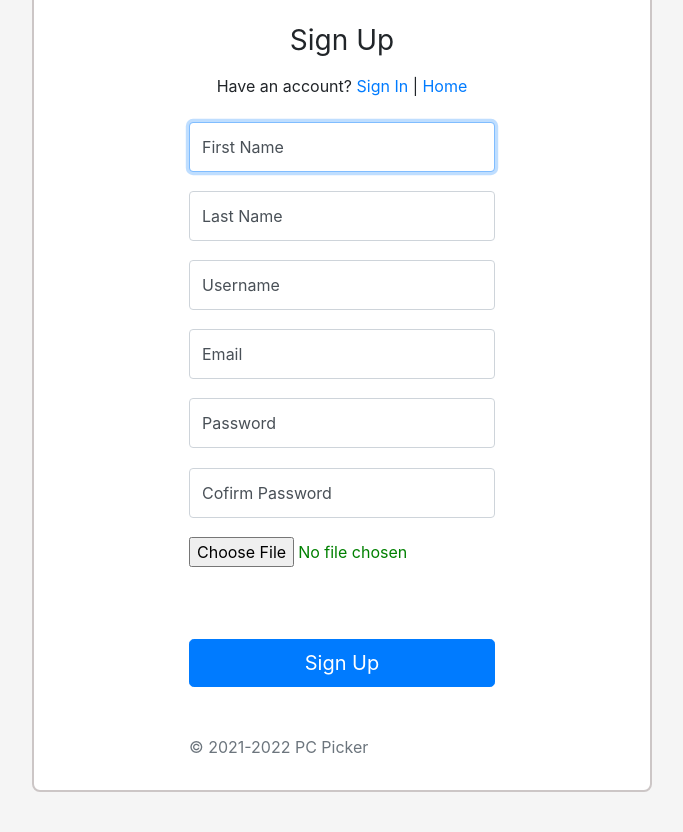
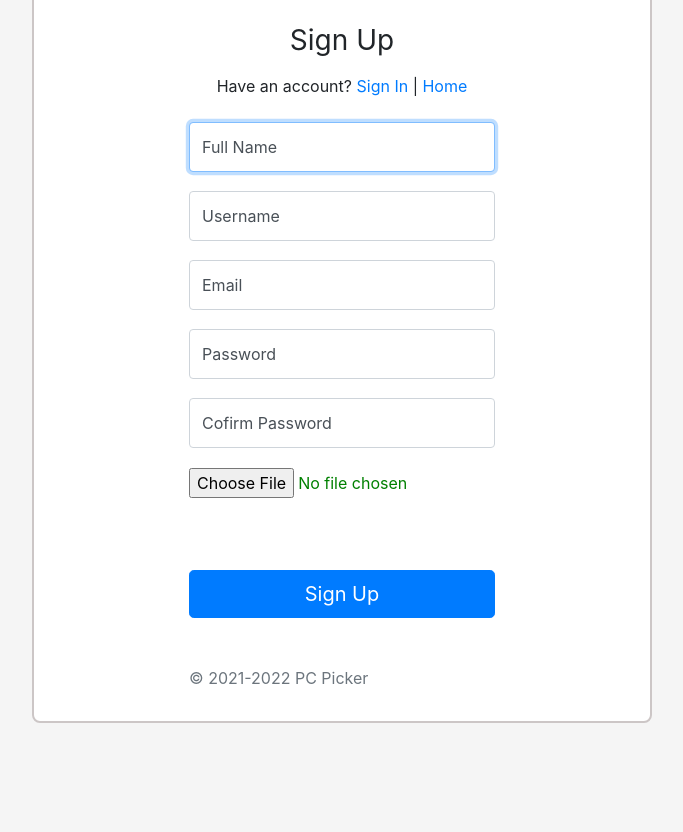
Before and after one commit to Abdulsemed/pc_picker, a PHP site: page /register.php in a window 1280 px wide. Shown: the part 129-961 px from the top of the page, without its empty margins (298-981 px from the left). After the commit the page ends 852 px from the top, so only its background shows below. Run offline with PHP 8.4, Linux system fonts and the light colour scheme; data that the repository does not hold is empty; some libraries are stand-ins or nearby versions.

Commit message:
fix the first name and last name

```diff
--- a/website/database/datareg.php
+++ b/website/database/datareg.php
@@ -12,7 +12,6 @@ if (isset($_POST["submit"])) {
     }
 
     $fname = check($_POST['firstname']);
-    $lname = check($_POST['lastname']);
     $email = check($_POST['email']);
     $username = check($_POST['Nusername']);
     session_start();
@@ -22,7 +21,7 @@ if (isset($_POST["submit"])) {
     $profilePic = check($_FILES['profilepic']['name']);
     $extension = strtolower(pathinfo($profilePic, PATHINFO_EXTENSION));
 
-    if (empty($fname) || empty($lname) || empty($email) || empty($username) || empty($password) || empty($confirmpass)) {
+    if (empty($fname) || empty($email) || empty($username) || empty($password) || empty($confirmpass)) {
         header("Location: ../register.php?error=empty%20fields");
         exit();
     } elseif (!preg_match("/^[a-z A-Z 0-9]*$/", $username)) {
@@ -75,7 +74,7 @@ if (isset($_POST["submit"])) {
                         return $result;
                     }
                     $token = generateNumericOTP(4);
-                    $sql = "INSERT INTO user(First_name, Last_name, username,password,email,profilepicture, Role, OTP_Pin, Verified) VALUES(?,?,?,?,?,?,?,?,?)";
+                    $sql = "INSERT INTO user(Full_name, username,password,email,profilepicture, Role, OTP_Pin, Verified) VALUES(?,?,?,?,?,?,?,?)";
                     $stmt = mysqli_stmt_init($myconnect);
 
                     if (!mysqli_stmt_prepare($stmt, $sql)) {
@@ -85,7 +84,7 @@ if (isset($_POST["submit"])) {
                         $Ver = "No";
                         $role = "user";
                         $hashedpass = password_hash($password, PASSWORD_DEFAULT);
-                        mysqli_stmt_bind_param($stmt, "sssssssss", $fname, $lname, $username, $hashedpass, $email, $profilePic, $role, $token, $Ver);
+                        mysqli_stmt_bind_param($stmt, "ssssssss", $fname, $username, $hashedpass, $email, $profilePic, $role, $token, $Ver);
                         mysqli_stmt_execute($stmt);
                         header("location: ../OTP_form.php?success=registerd");
                         exit();
--- a/website/register.php
+++ b/website/register.php
@@ -41,12 +41,9 @@ if (isset($_SESSION['user'])) {
         </div>
         <div class="form-label-group">
             <input type="text" id="firstN" name="firstname" class="form-control" placeholder="Firstname" required autofocus>
-            <label for="firstN">First Name</label>
+            <label for="firstN">Full Name</label>
         </div>
-        <div class="form-label-group">
-            <input type="text" id="lastN" name="lastname" class="form-control" placeholder="Lastname" required autofocus>
-            <label for="lastN">Last Name</label>
-        </div>
+
         <div class="form-label-group">
             <input autocomplete="off" type="text" id="userN" name="Nusername" class="form-control" placeholder="Username" required autofocus>
             <label for="userN">Username</label>
```
